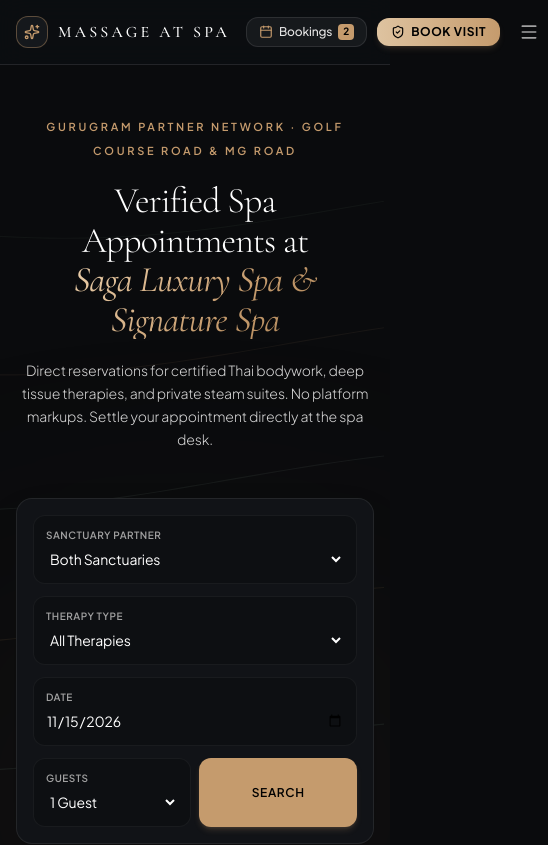
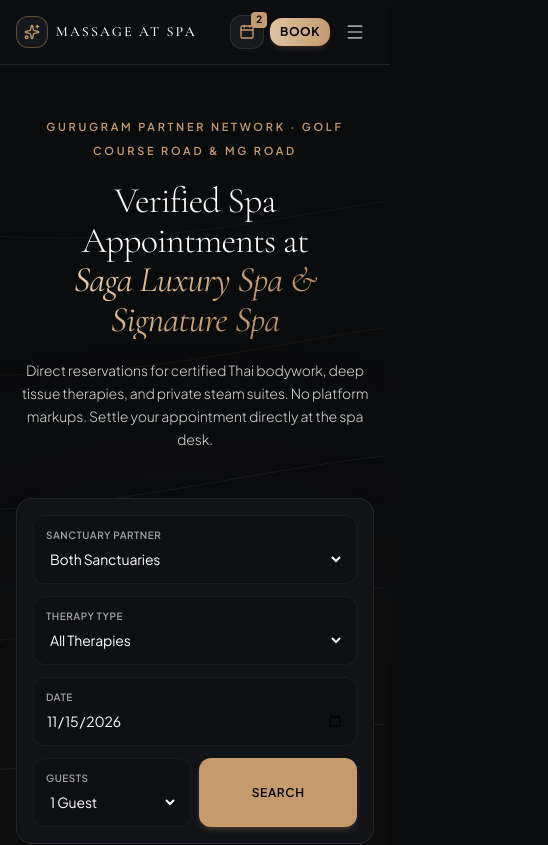
Before and after one commit to Nikhil-Mundhra/massageatspa.com, a React (Vite) app: page / in a window 390 px wide. Shown: the top 845 px of the page, 548 px wide, since content can reach past the window. Built offline with nearby package versions, Linux system fonts and the light colour scheme.

Commit message:
fix: optimize mobile navbar layout to prevent overflow on narrow screens

```diff
--- a/src/components/Navbar.tsx
+++ b/src/components/Navbar.tsx
@@ -27,12 +27,12 @@ export const Navbar: React.FC<NavbarProps> = ({
       <div className="max-w-7xl mx-auto px-4 sm:px-6 lg:px-8">
         <div className="flex items-center justify-between h-16 sm:h-20 gap-4">
           {/* Brand Logo: Clean, single-line luxury typography */}
-          <a href="#" className="flex items-center gap-2.5 shrink-0 group text-left">
+          <a href="#" className="flex items-center gap-2 sm:gap-2.5 shrink-0 group text-left">
             <div className="w-8 h-8 sm:w-9 sm:h-9 rounded-xl border border-[#c59b6d]/40 flex items-center justify-center bg-[#15181c] group-hover:border-[#c59b6d] transition-colors">
               <Sparkles className="w-4 h-4 text-[#c59b6d]" aria-hidden="true" />
             </div>
             <div className="flex flex-col">
-              <span className="font-serif-luxury text-base sm:text-lg lg:text-xl tracking-[0.2em] font-medium text-white whitespace-nowrap">
+              <span className="font-serif-luxury text-sm sm:text-lg lg:text-xl tracking-[0.15em] sm:tracking-[0.2em] font-medium text-white whitespace-nowrap">
                 MASSAGE AT SPA
               </span>
             </div>
@@ -59,8 +59,8 @@ export const Navbar: React.FC<NavbarProps> = ({
           </nav>
 
           {/* Right Action Elements */}
-          <div className="flex items-center gap-2.5 sm:gap-3 shrink-0">
-            {/* Subtle Concierge Icon Button */}
+          <div className="flex items-center gap-1.5 sm:gap-3 shrink-0">
+            {/* Subtle Concierge Icon Button (Desktop XL only) */}
             <button
               type="button"
               onClick={onOpenConcierge}
@@ -75,17 +75,17 @@ export const Navbar: React.FC<NavbarProps> = ({
               <span className="text-[11px] uppercase">Concierge</span>
             </button>
 
-            {/* My Bookings Control */}
+            {/* My Bookings Control: Icon only on mobile, text on sm+ */}
             <button
               type="button"
               onClick={onOpenMyBookings}
-              className="relative flex items-center gap-1.5 px-3 sm:px-3.5 py-1.5 sm:py-2 rounded-xl text-xs font-medium text-neutral-200 bg-white/5 hover:bg-white/10 border border-white/10 transition-colors whitespace-nowrap"
+              className="relative flex items-center justify-center gap-1.5 p-2 sm:px-3.5 sm:py-2 rounded-xl text-xs font-medium text-neutral-200 bg-white/5 hover:bg-white/10 border border-white/10 transition-colors whitespace-nowrap"
               aria-label="View my bookings"
             >
-              <Calendar className="w-3.5 h-3.5 text-[#c59b6d]" aria-hidden="true" />
-              <span>Bookings</span>
+              <Calendar className="w-4 h-4 sm:w-3.5 sm:h-3.5 text-[#c59b6d]" aria-hidden="true" />
+              <span className="hidden sm:inline">Bookings</span>
               {confirmedCount > 0 && (
-                <span className="flex items-center justify-center min-w-4 h-4 px-1 text-[10px] font-bold text-black bg-[#c59b6d] rounded">
+                <span className="flex items-center justify-center min-w-4 h-4 px-1 text-[10px] font-bold text-black bg-[#c59b6d] rounded sm:static absolute -top-1 -right-1 shadow-sm">
                   {confirmedCount}
                 </span>
               )}
@@ -95,10 +95,10 @@ export const Navbar: React.FC<NavbarProps> = ({
             <button
               type="button"
               onClick={() => onOpenBooking()}
-              className="flex items-center gap-1.5 px-3.5 sm:px-4 py-1.5 sm:py-2 rounded-xl text-xs font-bold tracking-wider uppercase text-black bg-gradient-to-r from-[#dec3a0] to-[#c59b6d] hover:brightness-110 active:scale-95 transition-all shadow-md shadow-[#c59b6d]/15 whitespace-nowrap"
+              className="flex items-center gap-1.5 px-2.5 sm:px-4 py-1.5 sm:py-2 rounded-xl text-xs font-bold tracking-wider uppercase text-black bg-gradient-to-r from-[#dec3a0] to-[#c59b6d] hover:brightness-110 active:scale-95 transition-all shadow-md shadow-[#c59b6d]/15 whitespace-nowrap"
             >
-              <ShieldCheck className="w-3.5 h-3.5" aria-hidden="true" />
-              <span>Book Visit</span>
+              <ShieldCheck className="w-3.5 h-3.5 hidden sm:inline" aria-hidden="true" />
+              <span>Book<span className="hidden sm:inline"> Visit</span></span>
             </button>
 
             {/* Responsive Menu Toggle (Visible below lg) */}
```
